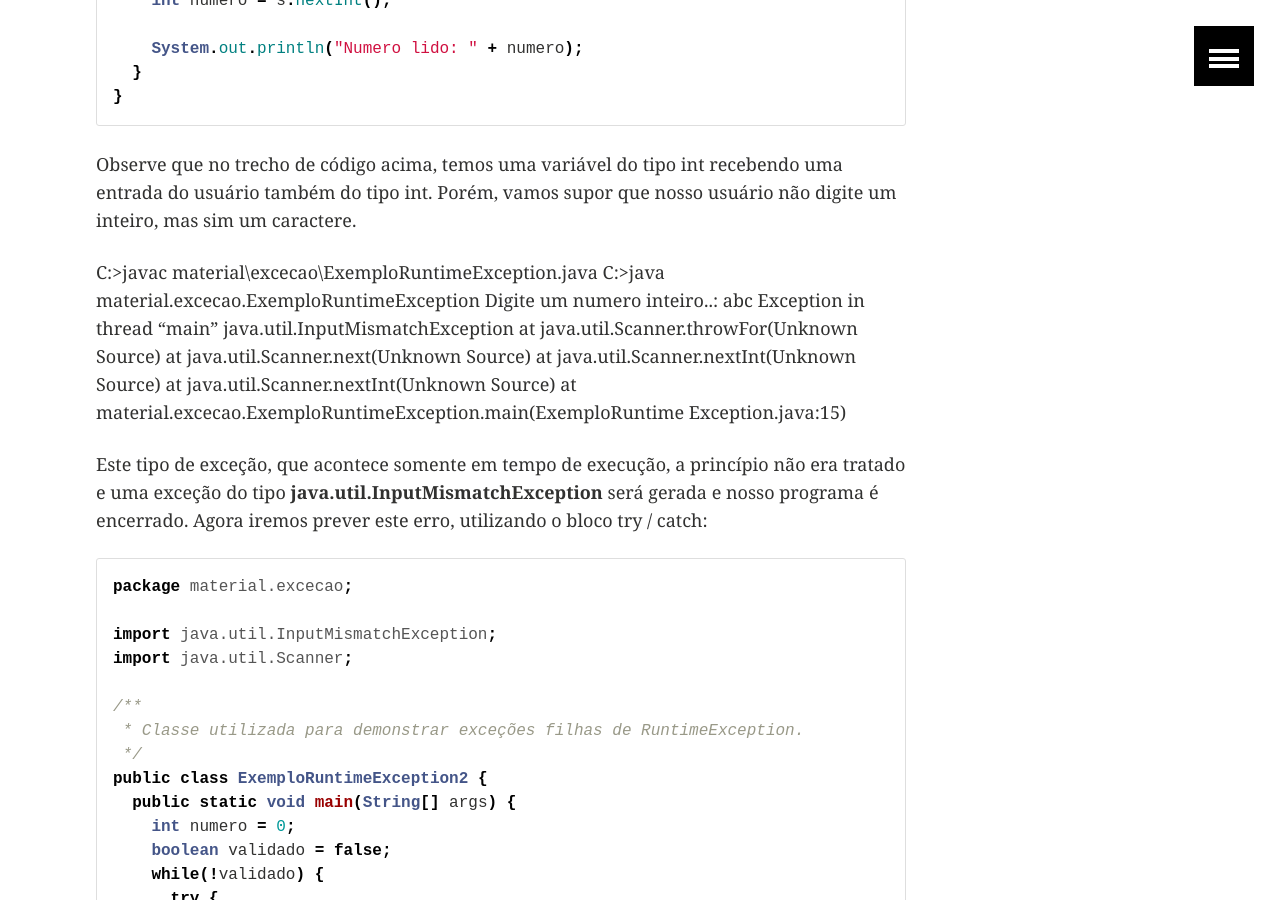
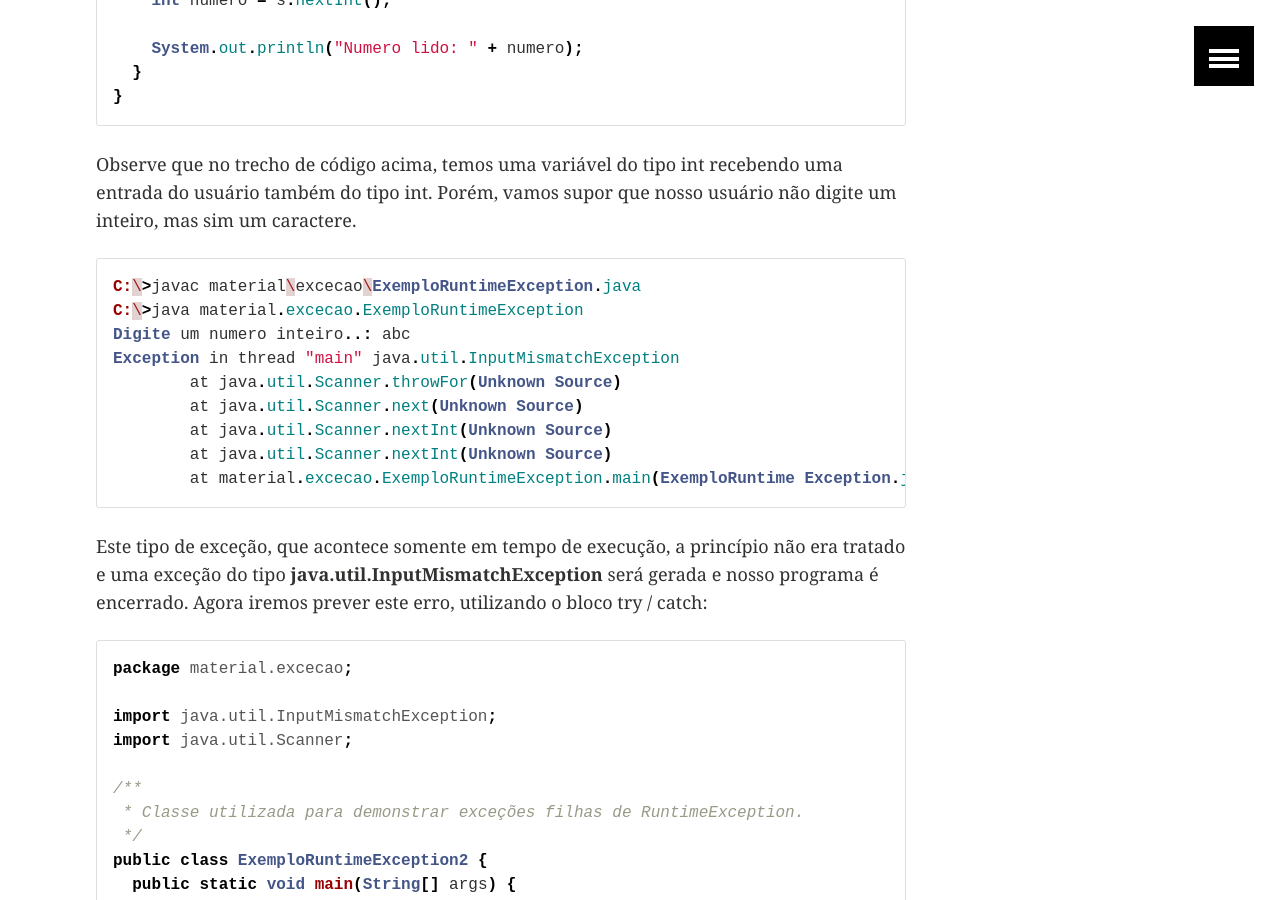
Before and after one commit to universidadejava/universidadejava.github.io, a Jekyll site: the page built from _posts/java/2020-05-14-java-excecoes.md, in a window 1280 px wide and 900 px high, scrolled down 9894 px. Built offline with Jekyll 4.4.1, drawn with Linux system fonts in a browser that asks for light colours; comment, search, counter and statistics services are not loaded.

Commit message:
Arrumar os highlights.

```diff
--- a/_posts/java/2020-05-14-java-excecoes.md
+++ b/_posts/java/2020-05-14-java-excecoes.md
@@ -347,6 +347,7 @@ public class ExemploRuntimeException {
 
 Observe que no trecho de código acima, temos uma variável do tipo int recebendo uma entrada do usuário também do tipo int. Porém, vamos supor que nosso usuário não digite um inteiro, mas sim um caractere.
 
+{% highlight java %}
 C:\>javac material\excecao\ExemploRuntimeException.java
 C:\>java material.excecao.ExemploRuntimeException
 Digite um numero inteiro..: abc
@@ -356,6 +357,7 @@ Exception in thread "main" java.util.InputMismatchException
 	at java.util.Scanner.nextInt(Unknown Source)
 	at java.util.Scanner.nextInt(Unknown Source)
 	at material.excecao.ExemploRuntimeException.main(ExemploRuntime Exception.java:15)
+{% endhighlight %}
 
 Este tipo de exceção, que acontece somente em tempo de execução, a princípio não era tratado e uma exceção do tipo **java.util.InputMismatchException** será gerada e nosso programa é encerrado. Agora iremos prever este erro, utilizando o bloco try / catch:
 
@@ -496,7 +498,6 @@ public class TesteErroDivisao {
 Quando executamos a classe TesteErroDivisao caso não ocorra nenhum problema será apresentado o resto da divisão, se ocorrer algum erro será apresentado a mensagem “Divisão Invalida!!!”.
 
 {% highlight java %}
-
 C:\>javac material\excecao\TesteErroDivisao.java
 C:\>java material.excecao.TesteErroDivisao
 Digite o valor do dividendo: 5
```
Also changed, not shown: _posts/java/2020-05-14-java-exercicios-excecoes.md (+1 -0 lines), _posts/java/2020-05-14-java-polimorfismo.md (+1 -1 lines).
